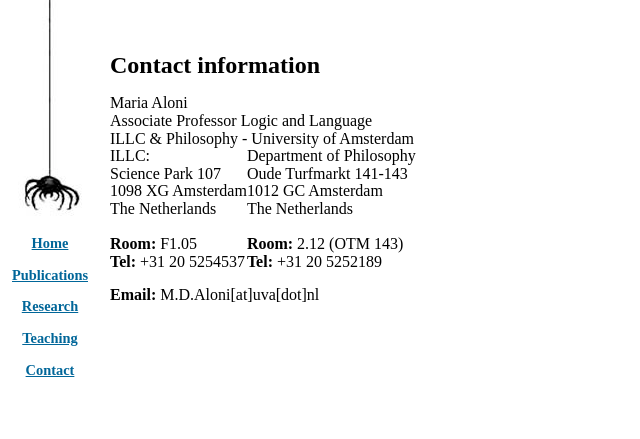
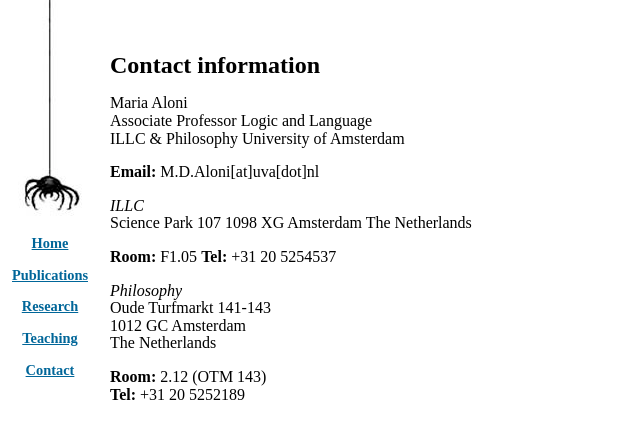
Before and after one commit to rednaw/site, a Jekyll site: the page built from content/contact.md, in a window 1280 px wide. Shown: the top 439 px of the page, without its empty margins (0-640 px from the left). Built offline with Jekyll 4.4.1, drawn with Linux system fonts in a browser that asks for light colours; some web fonts are replaced.

Commit message:
Update contact.md

```diff
--- a/_includes/contact.md
+++ b/_includes/contact.md
@@ -1,16 +1,22 @@
 Maria Aloni
 Associate Professor Logic and Language
-ILLC & Philosophy - University of Amsterdam
-
-
-
-| ILLC:                                      |   Department of Philosophy                           |
-| Science Park 107                           |   Oude Turfmarkt 141-143                             |
-| 1098 XG Amsterdam                          |   1012 GC Amsterdam                                  |
-| The Netherlands                            |   The Netherlands                                    |
-|                                            |                                                      |
-| **Room:** F1.05                            |   **Room:** 2.12 (OTM 143)                           |
-| **Tel:** +31 20 5254537                    |   **Tel:** +31 20 5252189                            |
-
+ILLC & Philosophy
+University of Amsterdam
 
 **Email:** M.D.Aloni[at]uva[dot]nl
+
+_ILLC_
+Science Park 107
+1098 XG Amsterdam
+The Netherlands
+
+**Room:** F1.05
+**Tel:** +31 20 5254537
+
+_Philosophy_
+Oude Turfmarkt 141-143
+1012 GC Amsterdam
+The Netherlands
+
+**Room:** 2.12 (OTM 143)
+**Tel:** +31 20 5252189
```
